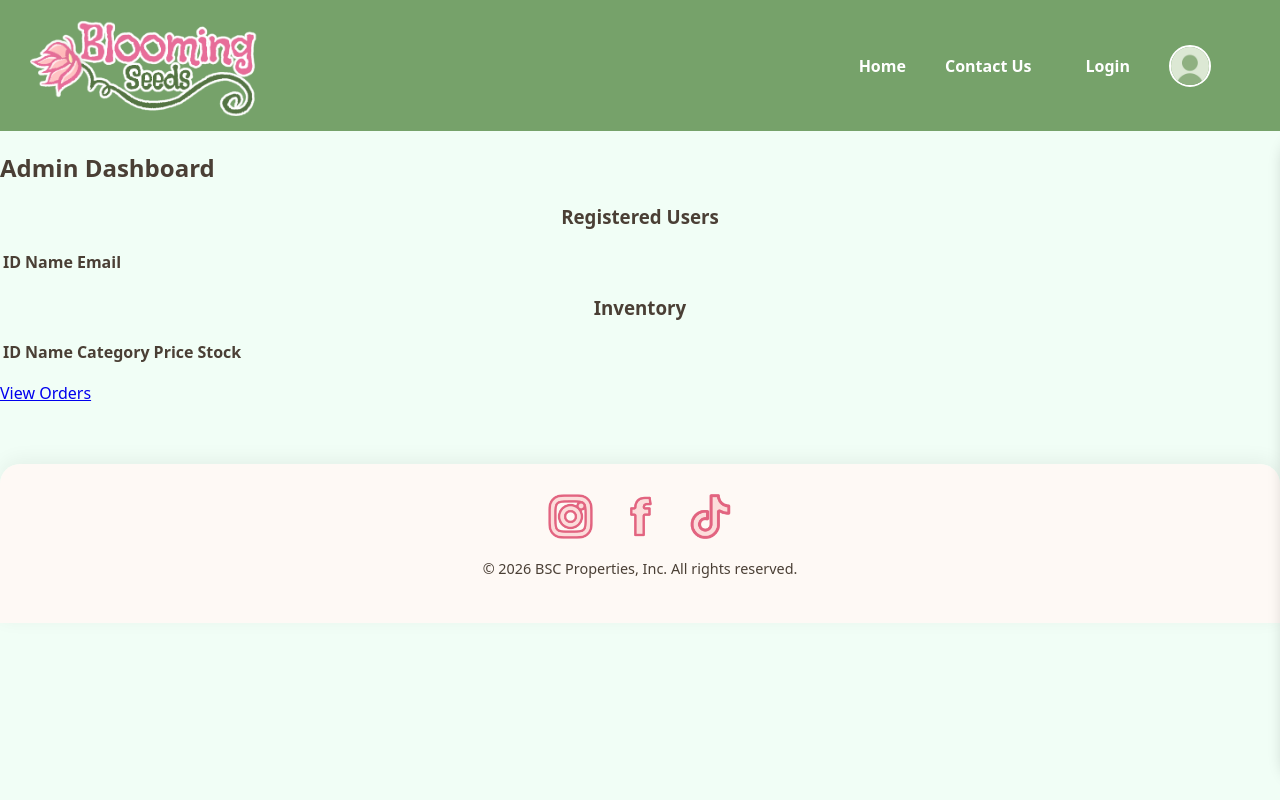
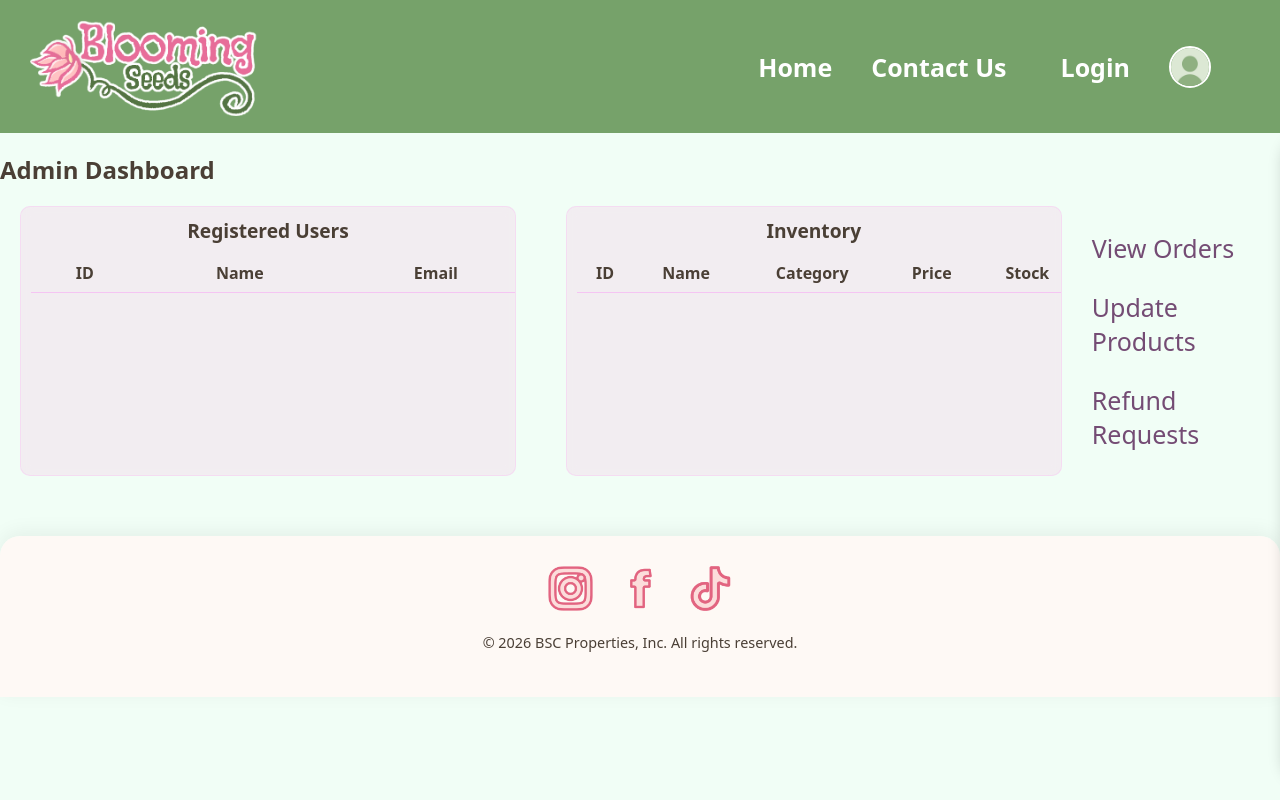
Before and after one commit to starryyz/final180, a Flask app: template templates/admin_dashboard.html in a window 1280 px wide. Run offline with Flask 3, Linux system fonts and the light colour scheme; the template is opened without the code that fills it, so the values that code supplies are empty; some web fonts are replaced.

Commit message:
helpchongus

```diff
--- a/app.py
+++ b/app.py
@@ -386,13 +386,14 @@
     cur = conn.cursor()
 
     try:
-        # Calculate total price
+        # ⭐ Calculate total based on your table column name "total"
         total_price = sum(item["price"] * item["quantity"] for item in cart)
 
+        # ⭐ FIXED: Insert into correct column name "total"
         cur.execute("""
-            INSERT INTO orders (user_id, status, pickup_option, total_price, order_number)
-            VALUES (%s, 'pending', %s, %s, %s)
-        """, (user["id"], pickup_option, total_price, order_number))
+            INSERT INTO orders (user_id, status, pickup_option, total, order_number)
+            VALUES (%s, %s, %s, %s, %s)
+        """, (user["id"], "pending", pickup_option, total_price, order_number))
 
         order_id = conn.insert_id()
 
@@ -412,9 +413,10 @@
 
         conn.commit()
 
+        # Save order number for confirmation page
         session["order_number"] = order_number
 
-
+        # Clear cart
         session["cart"] = []
 
         return redirect(url_for("order_confirmation"))
@@ -428,7 +430,6 @@
         cur.close()
         conn.close()
 
-    return render_template("checkout.html", user=user)
 
 
 
@@ -524,6 +525,30 @@
     orders = cur.fetchall()
     cur.close()
     return render_template("admin_orders.html", orders=orders)
+
+
+# editing products
+@app.route("/edit_product", methods=["GET"])
+def edit_product_page():
+    if "user_id" not in session:
+        return redirect(url_for("login"))
+
+    if session.get("role") not in ["vendor"] and session.get("is_admin") != 1:
+        return "Unauthorized", 403
+
+    conn = get_db_connection()
+    cur = conn.cursor(pymysql.cursors.DictCursor)
+
+    cur.execute("SELECT * FROM products")
+    products = cur.fetchall()
+
+    cur.close()
+    conn.close()
+
+    return render_template("edit_product.html", products=products)
+
+
+
 
 @app.route("/edit_product", methods=["POST"])
 def edit_product():
--- a/templates/admin_dashboard.html
+++ b/templates/admin_dashboard.html
@@ -1,9 +1,84 @@
  {% extends "base.html" %}
 {% block content %}
+<style>
+    /* Layout: place both boxes side-by-side */
+    .admin-sections {
+        display: flex;
+        gap: 30px;              /* space between the two boxes */
+        margin-bottom: 40px;    /* space from bottom of page */
+        margin-top: 20px;       /* space from top */
+}
+
+/* Shared box styling */
+    .users-box,
+    .inventory-box {
+        max-height: 300px;
+        overflow-y: auto;
+        width: 500px;
+        background: rgba(246, 173, 220, 0.207);
+        backdrop-filter: blur(6px);
+        padding: 10px;
+        border-radius: 10px;
+        border: 1px solid rgba(250, 180, 245, 0.3);
+        margin-left: 20px;
+}
+
+
+    .users-box h3,
+    .inventory-box h3 {
+        margin-top: 0;
+        margin-bottom: 10px;
+        font-size: 1.2rem;
+        font-weight: bold;
+        text-align: center;
+}
+
+
+    .users-box table,
+    .inventory-box table {
+        width: 500px;
+        border-collapse: collapse;
+}
+
+    .users-box th, .users-box td,
+    .inventory-box th, .inventory-box td {
+        padding: 8px;
+        border-bottom: 1px solid rgb(245, 197, 243);
+}
+
+/* Transparent scrollbars */
+.users-box::-webkit-scrollbar,
+.inventory-box::-webkit-scrollbar {
+    width: 8px;
+}
+
+.users-box::-webkit-scrollbar-thumb,
+.inventory-box::-webkit-scrollbar-thumb {
+    background: rgba(255, 255, 255, 0.25);
+    border-radius: 10px;
+}
+
+.users-box::-webkit-scrollbar-thumb:hover,
+.inventory-box::-webkit-scrollbar-thumb:hover {
+    background: rgba(255, 255, 255, 0.4);
+}
+.buttonOrder, a {
+    color: #744c74;
+    text-decoration: none;
+    font-size: 25px;
+}
+.buttonOrder a:hover {
+    color: #e9a6e9;
+
+}
+
+</style>
 <h2>Admin Dashboard</h2>
 
+<div class="admin-sections">
+    <div class="users-box">
         <h3>Registered Users</h3>
-<table>
+        <table class="users-table">
             <tr><th>ID</th><th>Name</th><th>Email</th></tr>
             {% for u in users %}
             <tr>
@@ -13,9 +88,11 @@
             </tr>
             {% endfor %}
         </table>
+    </div>
 
+    <div class="inventory-box">
         <h3>Inventory</h3>
-<table>
+        <table class="inventory-table">
             <tr><th>ID</th><th>Name</th><th>Category</th><th>Price</th><th>Stock</th></tr>
             {% for p in products %}
             <tr>
@@ -27,6 +104,12 @@
             </tr>
             {% endfor %}
         </table>
+    </div>
+<div class="buttonOrder">
+    <p><a href="{{ url_for('admin_orders') }}">View Orders</a></p>
+    <p><a href="{{ url_for('edit_product') }}">Update Products</a></p>
+    <p> Refund Requests</p>
+</div>
+</div>
 
-<p><a href="{{ url_for('admin_orders') }}">View Orders</a></p>
 {% endblock %}
--- a/templates/base.html
+++ b/templates/base.html
@@ -263,10 +263,9 @@
     .lux-nav.admin-header {
     background-color: rgb(248, 204, 213);
 }
-
-.lux-nav.order-header {
+/* .lux-nav.order-header {
     background-color: rgb(248, 204, 213);
-}
+} */
 
 </style>
 </html>
```
Also changed, not shown: templates/admin_orders.html (+145 -81 lines), templates/my_orders.html (+16 -6 lines). Lines whose indentation alone changed are shown as unchanged.
